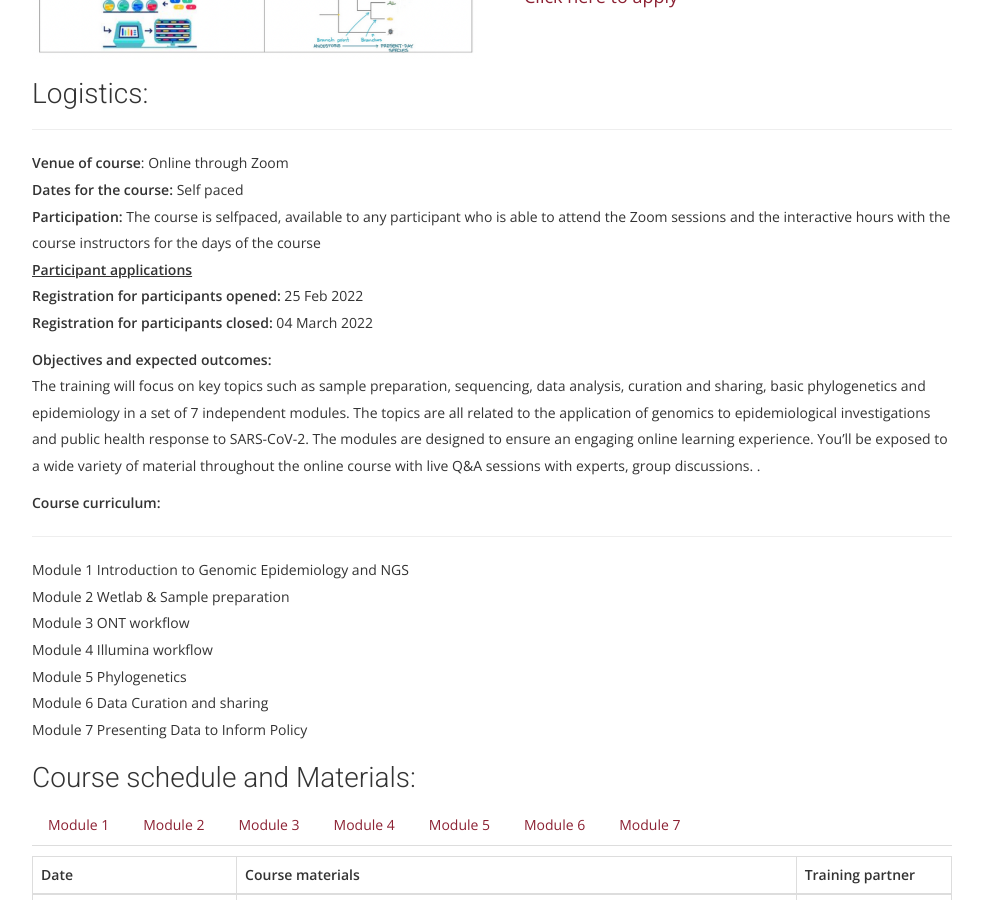
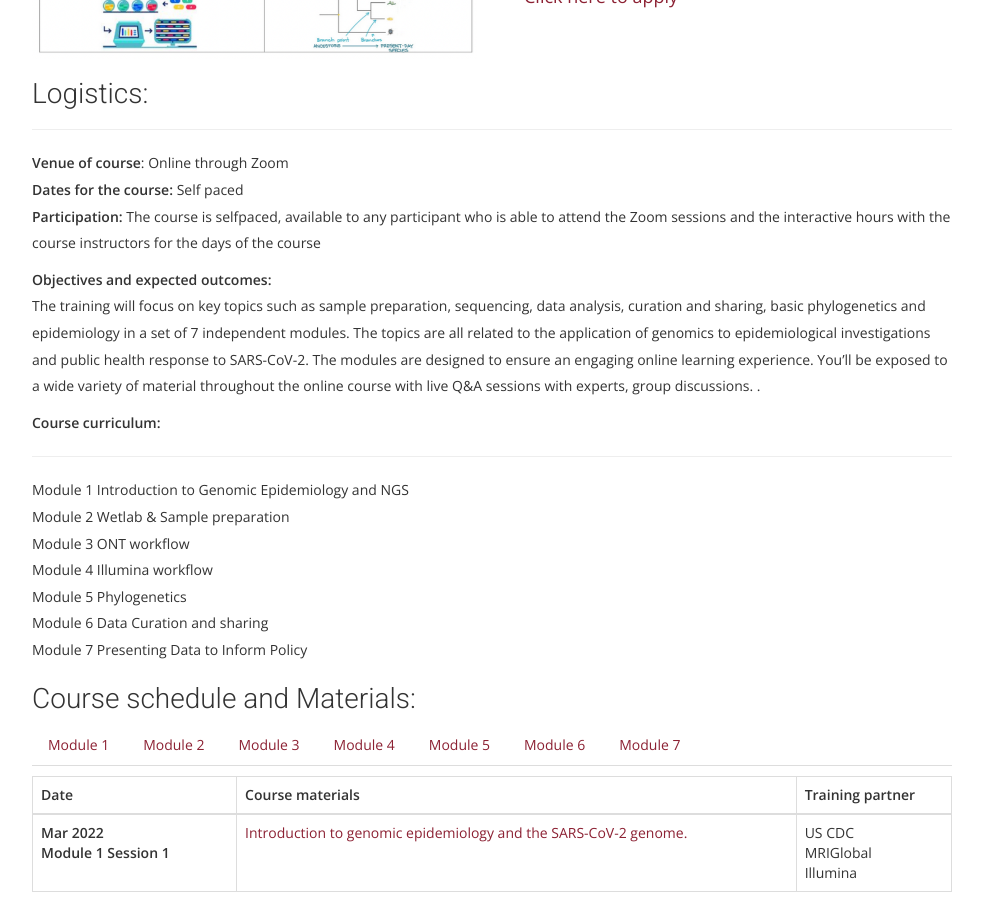
Before and after one commit to uct-cbio/ngs-academy, a Jekyll site: the page built from _posts/2022-02-25-NGS-SARS-CoV-2 Training 2022.md, in a window 1280 px wide and 900 px high, scrolled down 763 px. Shown: the whole window, without its empty margins (243-1226 px from the left). Built offline with Jekyll 4.4.1, drawn with Linux system fonts in a browser that asks for light colours; nearby versions of some CDN libraries; some web fonts are replaced; comment, search, counter and statistics services are not loaded.

Commit message:
removed application dates

```diff
--- a/_posts/2022-02-25-NGS-SARS-CoV-2 Training 2022.md
+++ b/_posts/2022-02-25-NGS-SARS-CoV-2 Training 2022.md
@@ -71,11 +71,11 @@ The course will cover:
 
 <!-- <li><b>Course sponsors</b>: TBA</li> -->
 
-<u><li><b>Participant applications</b></li></u>
+<!-- <u><li><b>Participant applications</b></li></u>
 
-<li><b>Registration for participants opened:</b> 25 Feb 2022</li>
+<li><b>Registration for participants opened:</b> 25 Feb 2022</li> -->
 
-<li><b>Registration for participants closed:</b> 04 March 2022</li>
+<!-- <li><b>Registration for participants closed:</b> 04 March 2022</li> -->
 
 <!-- <li><b>Notification date for successful Applicants:</b> </li> -->
 </ol>
```
Also changed, not shown: other parts of _posts/2022-02-25-NGS-SARS-CoV-2 Training 2022.md (+2 -2 lines).
